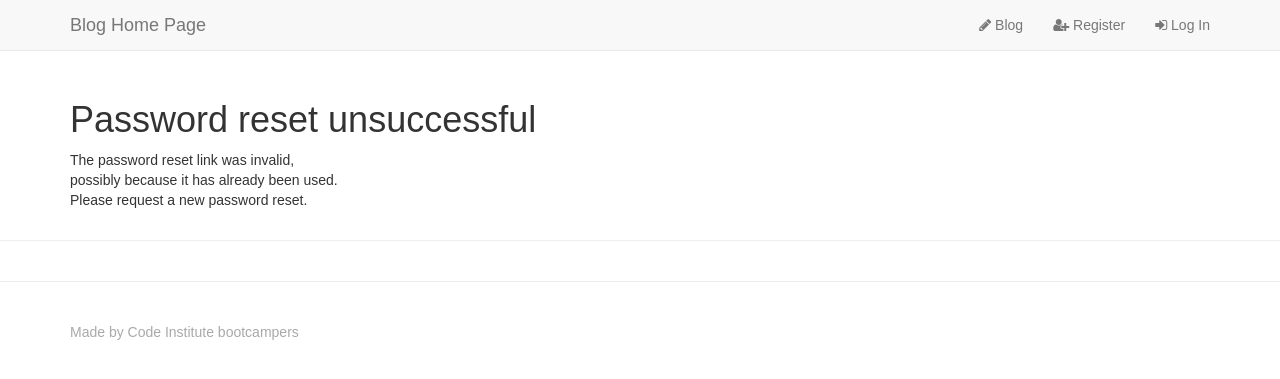
After one commit to ColmHughes/blog_prj, a Django app: a page that uses templates/registration/password_reset_confirm.html in a window 1280 px wide. The commit adds this page. Shown: the top 379 px of the page. Run offline with Django 3.2, Linux system fonts and the light colour scheme; some libraries are stand-ins or nearby versions.

Commit message:
Settings updated

```diff
--- a/accounts/templates/accounts/login.html
+++ b/accounts/templates/accounts/login.html
@@ -7,7 +7,7 @@
     <legend>Login</legend>
     {% csrf_token %}
     {{ form | as_bootstrap }}
-    <p><a href="#">Forgot my password</a></p>
+    <p><a href="{% url 'password_reset' %}">Forgot my password</a></p>
     <div class="form-group">
         <button type="submit" class="btn btn-primary">Login</button>
     </div>
--- a/accounts/urls.py
+++ b/accounts/urls.py
@@ -1,10 +1,12 @@
-from django.conf.urls import url
+from django.conf.urls import url, include
 
 from .views import *
+from . import urls_reset
 
 urlpatterns = [
     url(r'^login', login, name='login'),
     url(r'^logout', logout, name='logout'),
     url(r'^profile', profile, name='profile'),
-    url(r'^register', register, name='register')
+    url(r'^register', register, name='register'),
+    url(r'^password-reset/', include(urls_reset)),
 ]
--- /dev/null
+++ b/accounts/urls_reset.py
@@ -0,0 +1,12 @@
+from django.conf.urls import url
+from django.core.urlresolvers import reverse_lazy
+from django.contrib.auth.views import password_reset, password_reset_done, password_reset_confirm, password_reset_complete
+
+urlpatterns = [
+    url(r'^$', password_reset,
+        {'post_reset_redirect': reverse_lazy('password_reset_done')}, name='password_reset'),
+    url(r'^done/$', password_reset_done, name='password_reset_done'),
+    url(r'^(?P<uidb64>[0-9A-Za-z]+)-(?P<token>.+)/$', password_reset_confirm,
+        {'post_reset_redirect': reverse_lazy('password_reset_complete')}, name='password_reset_confirm'),
+    url(r'^complete/$', password_reset_complete, name='password_reset_complete'),
+]
--- a/blog_prj/settings/base.py
+++ b/blog_prj/settings/base.py
@@ -59,7 +59,7 @@ ROOT_URLCONF = 'blog_prj.urls'
 TEMPLATES = [
     {
         'BACKEND': 'django.template.backends.django.DjangoTemplates',
-        'DIRS': [],
+        'DIRS': ['templates'],
         'APP_DIRS': True,
         'OPTIONS': {
             'context_processors': [
--- a/blog_prj/settings/local.py
+++ b/blog_prj/settings/local.py
@@ -7,3 +7,5 @@ STATIC_URL = '/static/'
 STATIC_ROOT = 'staticfiles'
 MEDIA_URL = '/media/'
 MEDIA_ROOT = 'media'
+
+EMAIL_BACKEND = 'django.core.mail.backends.console.EmailBackend'
--- /dev/null
+++ b/templates/registration/password_reset_confirm.html
@@ -0,0 +1,35 @@
+{% extends "home/base.html" %}
+{% block title %}Setting New password{% endblock %}
+
+{% block content %}
+    {% if validlink %}
+        <p>Please enter your new password twice.<br />
+           So we can verify you typed it in correctly.</p>
+        <form action="" method="post" class="accountform">
+            <div style="display:none">
+                <input type="hidden" value="{{ csrf_token }}" name="csrfmiddlewaretoken">
+            </div>
+            <table>
+                <tr>
+                    <td>{{ form.new_password1.errors }}
+                        <label for="id_new_password1">New password:</label></td>
+                    <td>{{ form.new_password1 }}</td>
+                </tr>
+                <tr>
+                    <td>{{ form.new_password2.errors }}
+                        <label for="id_new_password2">Confirm password:</label></td>
+                    <td>{{ form.new_password2 }}</td>
+                </tr>
+                <tr>
+                    <td></td>
+                    <td><input type="submit" value="Change my password" /></td>
+                </tr>
+            </table>
+        </form>
+    {% else %}
+        <h1>Password reset unsuccessful</h1>
+        <p>The password reset link was invalid, <br />
+        possibly because it has already been used. <br />
+        Please request a new password reset.</p>
+    {% endif %}
+{% endblock %}
```
Also changed, not shown: blog/views.py (+15 -12 lines), templates/registration/password_reset_complete.html (added, +8 -0 lines), templates/registration/password_reset_done.html (added, +8 -0 lines), templates/registration/password_reset_email.html (added, +15 -0 lines), templates/registration/password_reset_form.html (added, +15 -0 lines), blog_prj/settings/production.py (line endings or trailing spaces).
